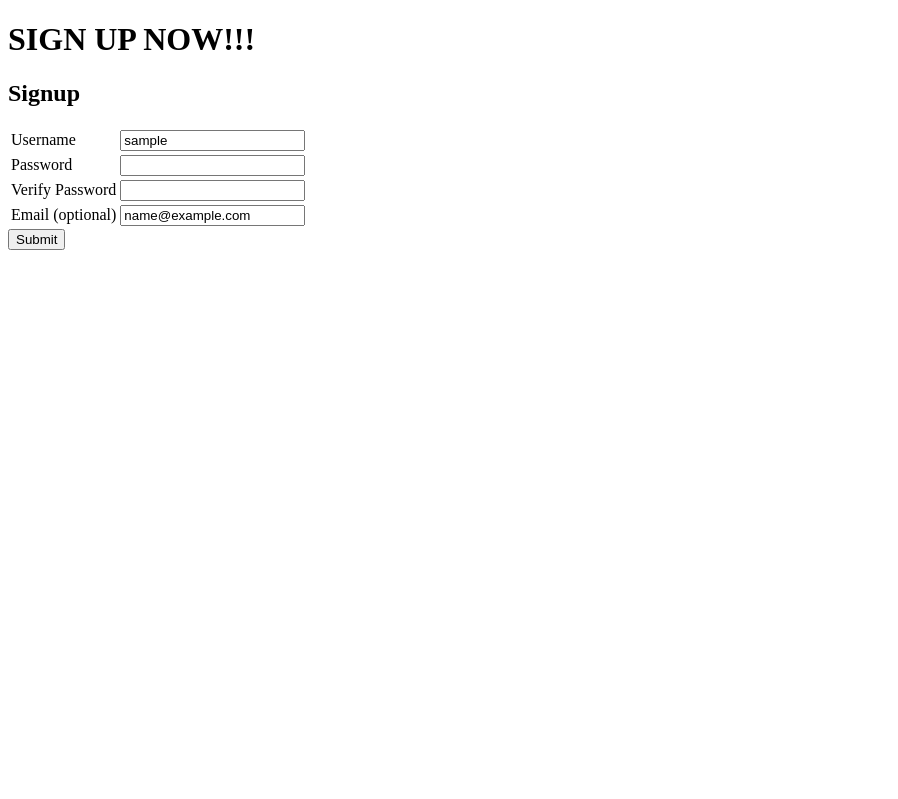
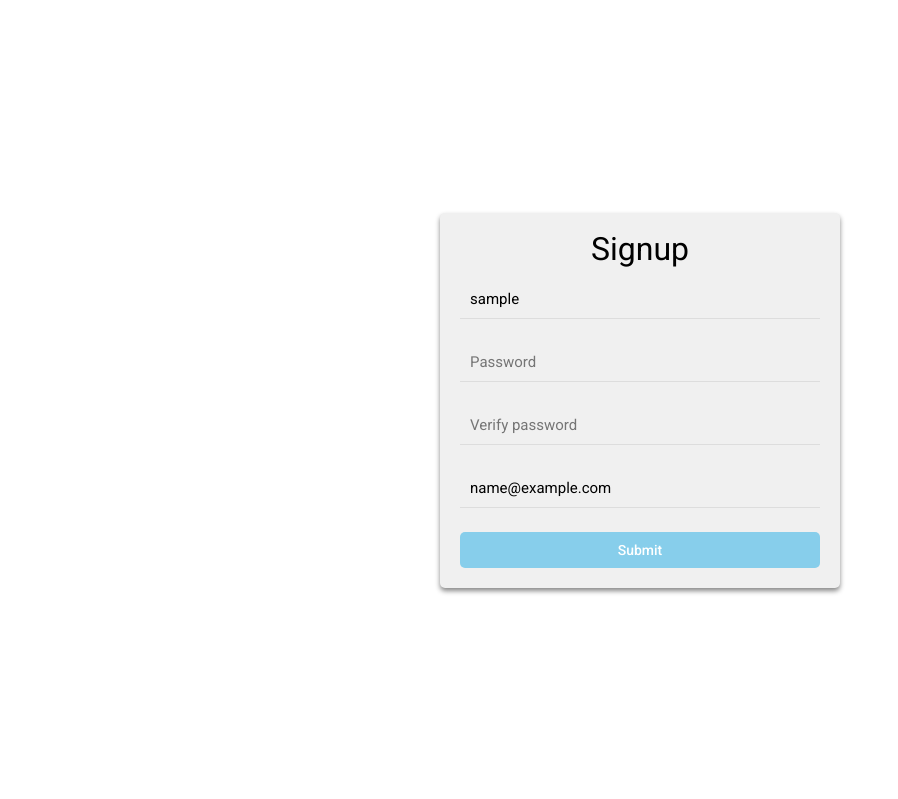
Before and after one commit to ihor1337/multi-user-blog, a Python web app: template templates/signup.html in a window 1280 px wide. Shown: the whole page, without its empty margins (0-898 px from the left). Run offline with Jinja, Linux system fonts and the light colour scheme; the template is opened without the code that fills it: most values are stand-ins (such as "Sample title", 1, 10 or a date in 2020).

Commit message:
signup form styled

```diff
--- a/static/login.css
+++ b/static/login.css
@@ -7,3 +7,101 @@ body{
     justify-content: center;
     align-items: center;
 }
+
+.signup-wrapper{
+    min-height: 100vh;
+    display: flex;
+    flex-direction: column;
+    justify-content: center;
+}
+
+.signup{
+    max-width: 400px;
+    width: 100%;
+    margin: 0 auto;
+    box-shadow: 0 3px 5px #888888;
+    font-family: 'Roboto', sans-serif;
+    background-color: #F0F0F0;
+    border-radius: 5px;
+    padding: 20px;
+    display: flex;
+    flex-direction: column;
+    justify-content: center;
+    align-items: center;
+}
+
+.signup form{
+    width: inherit;
+}
+
+.signup input[type='submit']{
+    align-self: flex-end;
+}
+
+.signup h2{
+    font-size: 32px;
+    display: block;
+}
+
+.signup input{
+    width: 100%;
+}
+
+.signup input[type='text'],
+.signup input[type='password']{
+    margin-bottom: 8px;
+    background-color: transparent;
+    border: none;
+    border-bottom: 1px solid #ddd;
+    padding: 10px;
+    font-family: 'Roboto', sans-serif;
+    font-size: 15px;
+}
+
+.signup input[type='text']:focus,
+.signup input[type='password']:focus{
+    outline: none;
+}
+
+.signup input[type='text']:focus,
+.signup input[type='password']:focus{
+    outline: none;
+}
+
+.signup input[type='text']:focus + .underline,
+.signup input[type='password']:focus + .underline{
+    -webkit-transform: scale(1);
+    -moz-transform: scale(1);
+    -ms-transform: scale(1);
+    -o-transform: scale(1);
+    transform: scale(1);
+}
+
+.signup-caption{
+    display: flex;
+    flex-direction: column;
+    justify-content: center;
+    padding-bottom: 15px;
+}
+.input-wrapper{
+    position: relative;
+    width: 100%;
+}
+.underline{
+    background-color: deepskyblue;
+    display: inline-block;
+    height: 2px;
+    width: 100%;
+    position: relative;
+    top: -20px;
+    -webkit-transform: scale(0,1);
+    -moz-transform: scale(0,1);
+    -ms-transform: scale(0,1);
+    -o-transform: scale(0,1);
+    transform: scale(0,1);
+    -webkit-transition: transform .3s ease-in-out;
+    -moz-transition: transform .3s ease-in-out;
+    -ms-transition: transform .3s ease-in-out;
+    -o-transition: transform .3s ease-in-out;
+    transition: transform .3s ease-in-out;
+}
--- a/static/styles.css
+++ b/static/styles.css
@@ -208,3 +208,25 @@ nav .container{
 .comments:hover{
     text-decoration: underline;
 }
+
+.btn{
+    border: none;
+    padding: 10px 20px;
+    background-color: skyblue;
+    cursor: pointer;
+    -webkit-transition: all .3s;
+    -moz-transition: all .3s;
+    -ms-transition: all .3s;
+    -o-transition: all .3s;
+    transition: all .3s;
+    color: #ffffff;
+    font-family: 'Roboto', sans-serif;
+    font-size: 14px;
+    border-radius: 5px;
+    font-weight: 500;
+}
+
+.btn:hover{
+    box-shadow: 0 3px 5px #888888;
+    background-color: deepskyblue;
+}
--- a/templates/signup.html
+++ b/templates/signup.html
@@ -3,62 +3,51 @@
 <head>
     <meta charset="UTF-8">
     <title>Signup</title>
+    <link href="https://fonts.googleapis.com/css?family=Roboto:100,100i,300,300i,400,400i,500,500i,700,700i" rel="stylesheet">
+    <link rel="stylesheet" href="/static/login.css">
+    <link rel="stylesheet" href="/static/styles.css">
 </head>
 <body>
-    <h1>SIGN UP NOW!!!</h1>
-      <h2>Signup</h2>
-    <form method="post">
-      <table>
-        <tr>
-          <td class="label">
-            Username
-          </td>
-          <td>
-            <input type="text" name="username" value="{{username}}">
-          </td>
-          <td class="error">
-            {{error_username}}
-          </td>
-        </tr>
+<div class="signup-wrapper">
 
-        <tr>
-          <td class="label">
-            Password
-          </td>
-          <td>
-            <input type="password" name="password" value="">
-          </td>
-          <td class="error">
-            {{error_password}}
-          </td>
-        </tr>
+    <div class="signup">
+        <div class="signup-caption">
+            <h2>Signup</h2>
+        </div>
+        <form method="post">
+            <div class="input-wrapper">
+                <input type="text" name="username" value="{{username}}"
+                       placeholder="Username">
+                <span class="underline"></span>
+            </div>
+            <span class="error">
+                {{error_username}}
+            </span>
+            <div class="input-wrapper">
+                <input type="password" name="password" value="" placeholder="Password">
+                <span class="underline"></span>
+            </div>
+            <span class="error">
+                {{error_password}}
+            </span>
+            <div class="input-wrapper">
+                <input type="password" name="verify" value="" placeholder="Verify password">
+                <span class="underline"></span>
+            </div>
+            <span class="error">
+                {{error_verify}}
+            </span>
+            <div class="input-wrapper">
+                <input type="text" name="email" value="{{email}}" placeholder="Email (optional)">
+                <span class="underline"></span>
+            </div>
+            <span class="error">
+                {{error_email}}
+            </span>
+            <input type="submit" class="btn">
+        </form>
+    </div>
+</div>
 
-        <tr>
-          <td class="label">
-            Verify Password
-          </td>
-          <td>
-            <input type="password" name="verify" value="">
-          </td>
-          <td class="error">
-            {{error_verify}}
-          </td>
-        </tr>
-
-        <tr>
-          <td class="label">
-            Email (optional)
-          </td>
-          <td>
-            <input type="text" name="email" value="{{email}}">
-          </td>
-          <td class="error">
-            {{error_email}}
-          </td>
-        </tr>
-      </table>
-
-      <input type="submit">
-    </form>
 </body>
 </html>
```
Also changed, not shown: templates/editpost.html (deleted, +0 -18 lines).
